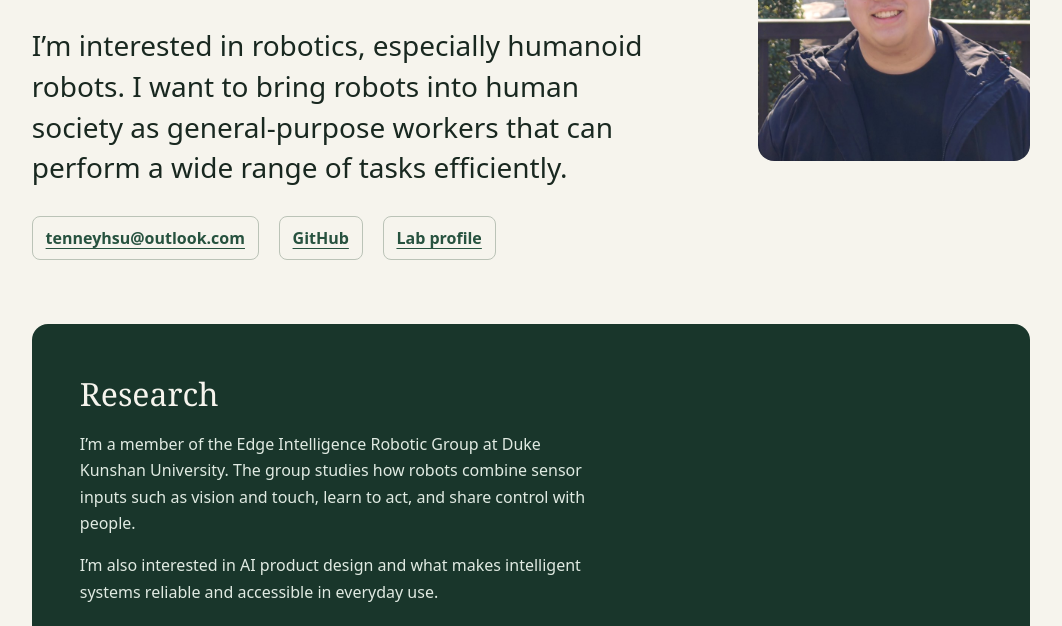
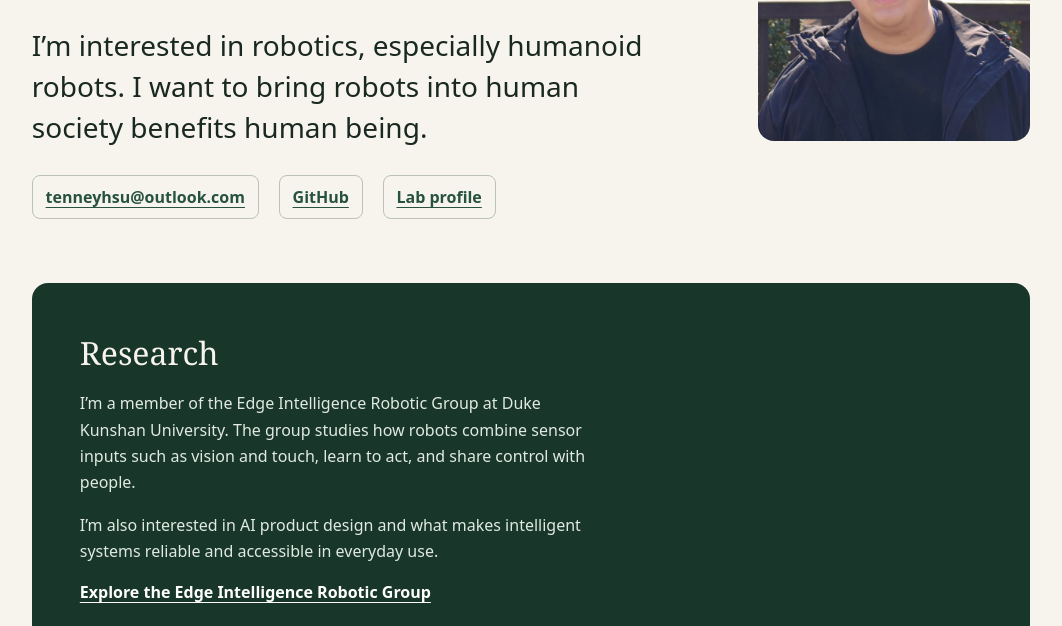
Before and after one commit to TenneyXu/tenneyxu.github.io, a plain HTML site: page index.html in a window 1280 px wide. Shown: the part 474-1100 px from the top of the page, without its empty margins (109-1171 px from the left). Drawn offline with Linux system fonts and the light colour scheme.

Commit message:
Revise personal site introduction

```diff
--- a/index.html
+++ b/index.html
@@ -53,7 +53,7 @@
       <div>
         <h1>Tianyuan Xu</h1>
         <p class="affiliation"><a href="https://www.dukekunshan.edu.cn/">Duke Kunshan University</a> · Class of 2030</p>
-        <p class="intro">I’m interested in robotics, especially humanoid robots. I want to bring robots into human society as general-purpose workers that can perform a wide range of tasks efficiently.</p>
+        <p class="intro">I’m interested in robotics, especially humanoid robots. I want to bring robots into human society benefits human being.</p>
         <nav class="profile-links" aria-label="Contact and profiles">
           <a href="mailto:tenneyhsu@outlook.com">tenneyhsu@outlook.com</a>
           <a href="https://github.com/TenneyXu">GitHub</a>
```
